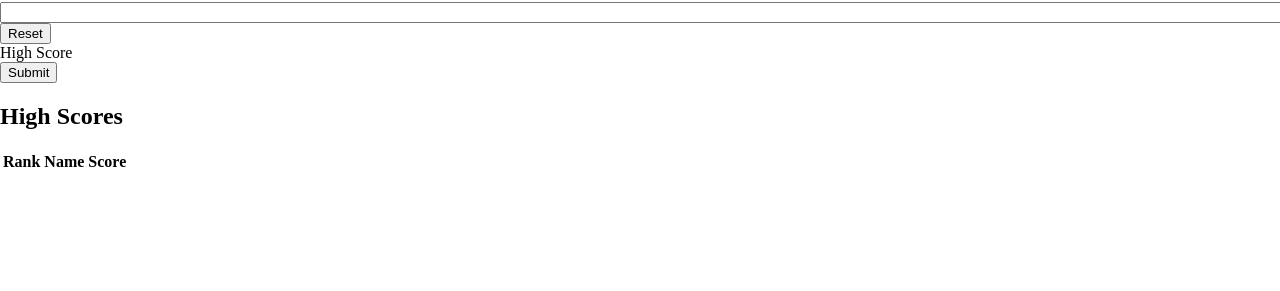
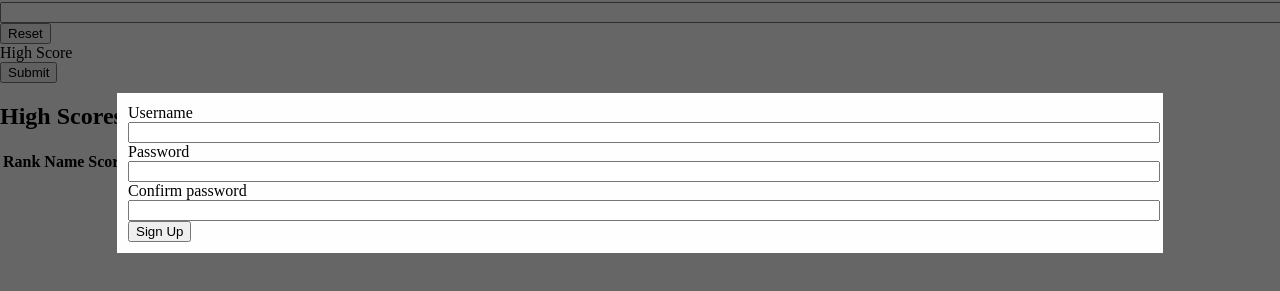
Before and after one commit to EmilyScripts/JEAH-game, a website: page public/index.html in a window 1280 px wide. Both pictures are taken after a click on the button "Sign Up". Shown: the part 99-390 px from the top of the page. Drawn offline with Linux system fonts and the light colour scheme; files that its build step writes are made by us from their sources; no server answers; files whose address does not match are found by name.

Commit message:
sign up modal

```diff
--- a/public/index.html
+++ b/public/index.html
@@ -8,13 +8,27 @@
     <link rel="stylesheet" href="public/style.css">
 </head>
 <body>
+  <div id="registration-modal" class="more-hidden">
+      <div id="registration-modal-box">
+        <form action="/add_user" method="POST" id="signUp-form">
+          <label for="username">Username</label>
+          <input type="text" name="username" class="form-input">
+          <label for="password">Password</label>
+          <input type="text" name="password" class="form-input">
+          <label for="confirm-password">Confirm password</label>
+          <input type="text" name="password" class="form-input">
+          <button  type="submit" form="signUp-form">Sign Up</button>
+      </form>
+    </div>
+  </div>
   <div id="modal" class="hidden">
       <div id="modal-box">
-        <form action="/add_user" method="POST" id="login-form">
+        <form action="/login" method="POST" id="login-form">
           <label for="username">Username</label>
           <input type="text" name="username" id="">
           <label for="password">Password</label>
           <input type="text" name="password" id="">
+
           <button  type="submit" form="login-form">Login</button>
       </form>
     </div>
--- a/public/main.js
+++ b/public/main.js
@@ -1,5 +1,7 @@
 var modal = document.getElementById('modal')
 var login = document.getElementById('Login')
+var rModal = document.getElementById('registration-modal')
+var signUp = document.getElementById('sign-up')
 login.addEventListener('click', function (e) {
   e.preventDefault()
   modal.style.display = 'block'
@@ -10,3 +12,14 @@ window.onclick = function (event) {
     modal.style.display = 'none'
   }
 }
+
+signUp.addEventListener('click', function (e) {
+  e.preventDefault()
+  rModal.style.display = 'block'
+})
+
+window.onclick = function (event) {
+  if (event.target === rModal) {
+    modal.style.display = 'none'
+  }
+}
--- a/public/style.css
+++ b/public/style.css
@@ -3,6 +3,9 @@ body {
 }
 
 .hidden {
+    display: none;
+}
+.more-hidden {
     display: none;
 }
 
@@ -30,3 +33,19 @@ input[type=text] {
   margin: 15% auto;
   padding: 10px;
 }
+
+#registration-modal {
+  z-index: 1;
+  position: fixed;
+  width: 100%;
+  height: 100%;
+  background-color: rgba(0, 0, 0, 0.6);
+}
+
+#registration-modal-box {
+  background-color: #fefefe;
+  border: 1px solid #fff;
+  width: 80%;
+  margin: 15% auto;
+  padding: 10px;
+}
```
